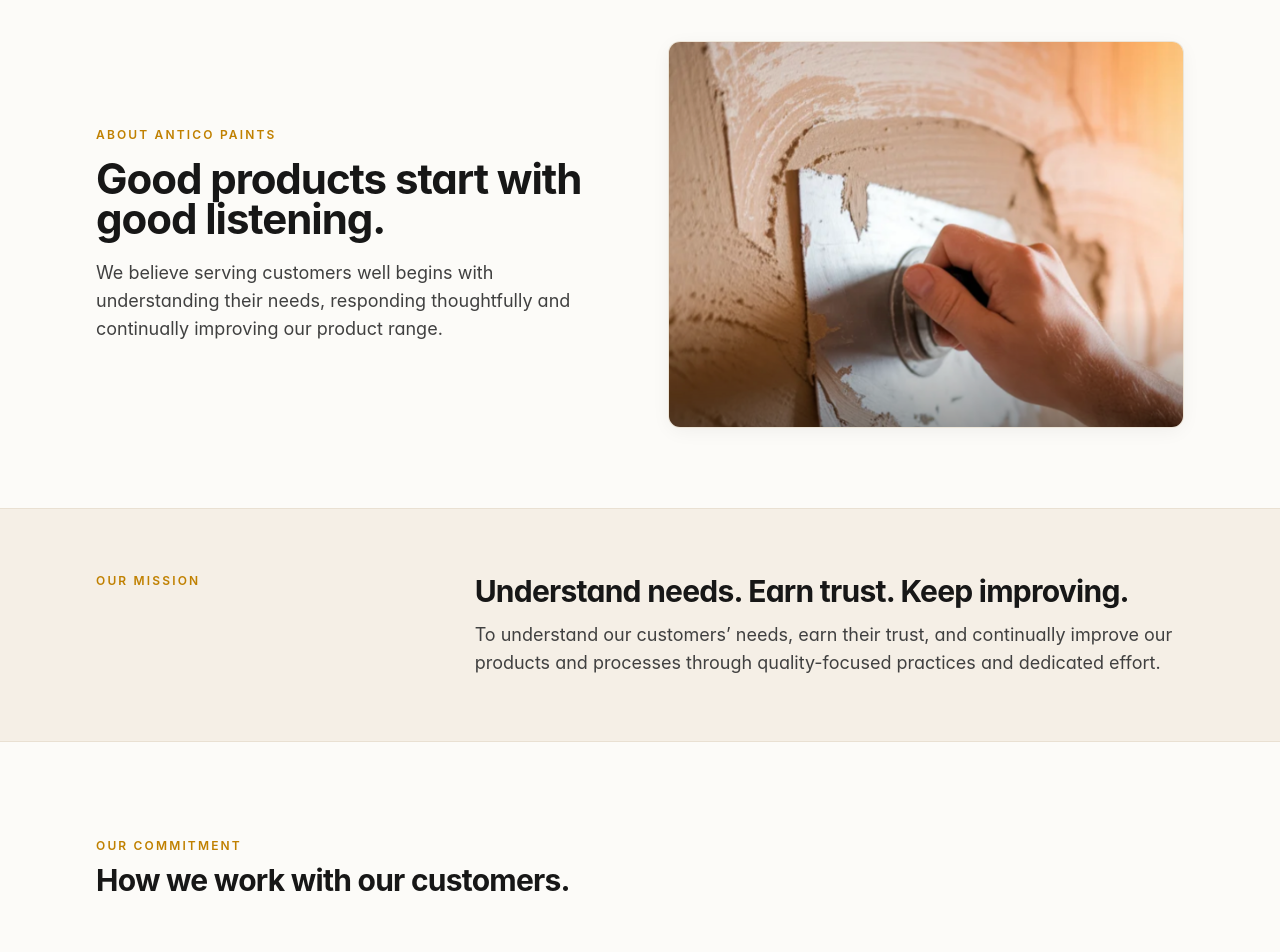
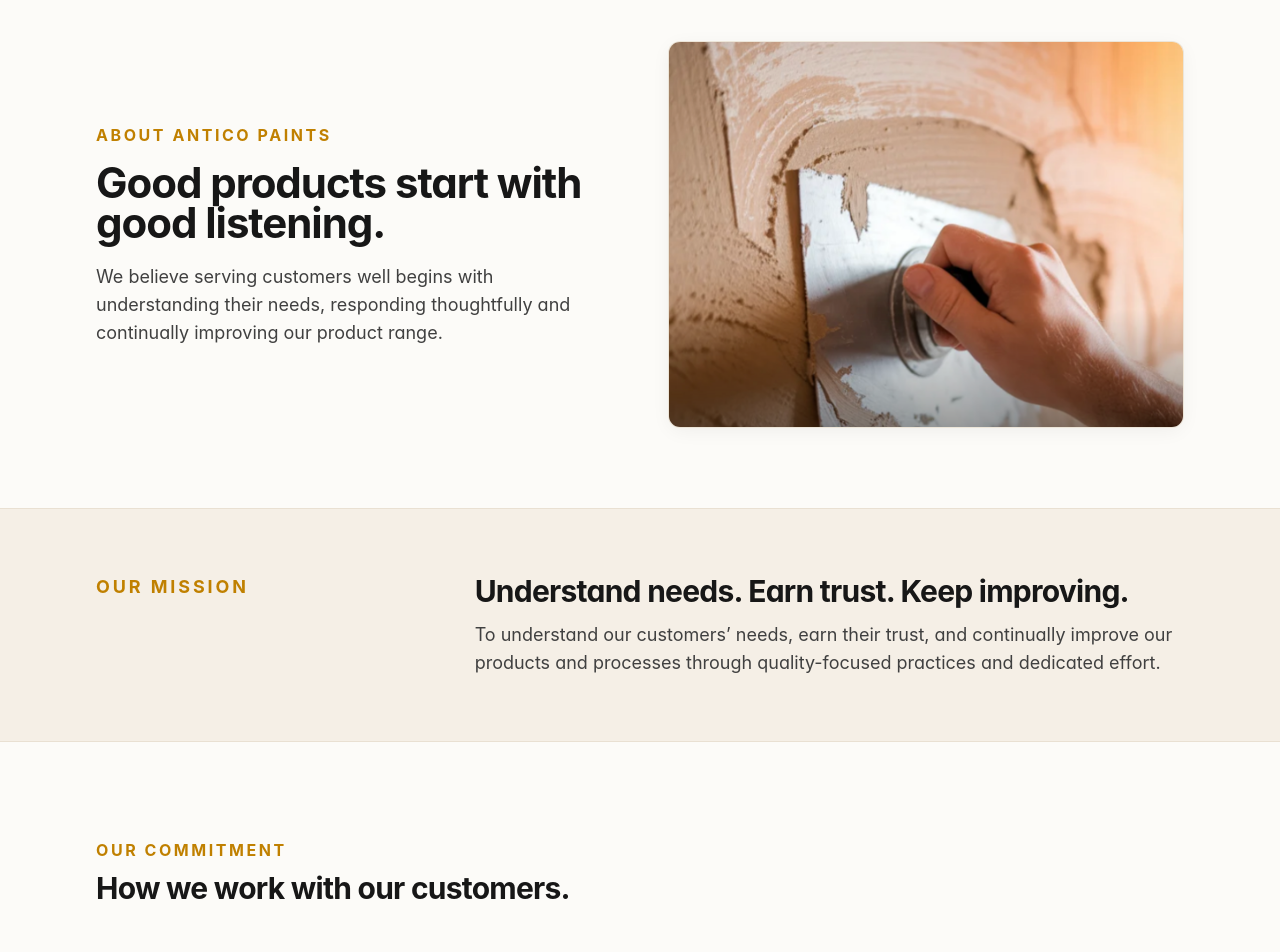
Before and after one commit to Pranshu012/AnticoPaints, a Next.js app: page /about in a window 1280 px wide. Shown: the part 120-1072 px from the top of the page. Built offline with nearby package versions, Linux system fonts and the light colour scheme.

Commit message:
Increase font sizes and visual presence of About Antico Paints, Our Mission, and Our Commitment labels

```diff
--- a/src/app/about/page.tsx
+++ b/src/app/about/page.tsx
@@ -25,7 +25,7 @@ export default function AboutPage() {
 
           {/* Left Column: Eyebrow, Heading & Paragraph */}
           <div className="lg:col-span-6 space-y-4">
-            <span className="text-xs uppercase tracking-[0.18em] font-sans font-semibold text-brand-gold block">
+            <span className="text-sm sm:text-base uppercase tracking-[0.16em] font-sans font-bold text-brand-gold block">
               {intro.eyebrow}
             </span>
 
@@ -64,7 +64,7 @@ export default function AboutPage() {
 
             {/* Left Column: Eyebrow Label */}
             <div className="lg:col-span-4">
-              <span className="text-xs uppercase tracking-[0.18em] font-sans font-semibold text-brand-gold block">
+              <span className="text-sm sm:text-base lg:text-lg uppercase tracking-[0.16em] font-sans font-bold text-brand-gold block">
                 {mission.eyebrow}
               </span>
             </div>
@@ -91,7 +91,7 @@ export default function AboutPage() {
 
         {/* Section Heading */}
         <div className="max-w-2xl mb-10 sm:mb-14 space-y-2">
-          <span className="text-xs uppercase tracking-[0.18em] font-sans font-semibold text-brand-gold block">
+          <span className="text-sm sm:text-base uppercase tracking-[0.16em] font-sans font-bold text-brand-gold block">
             {commitment.eyebrow}
           </span>
 
```
